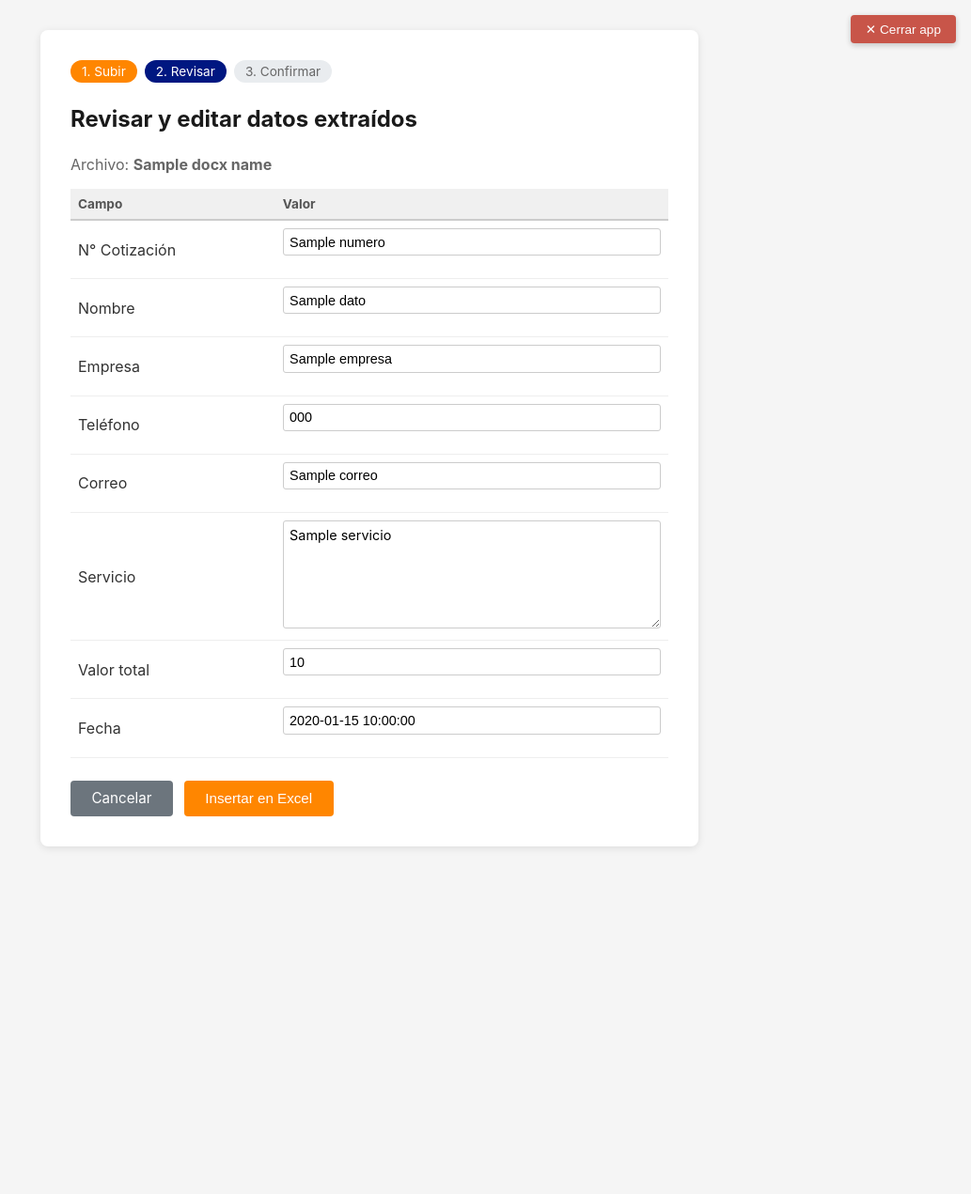
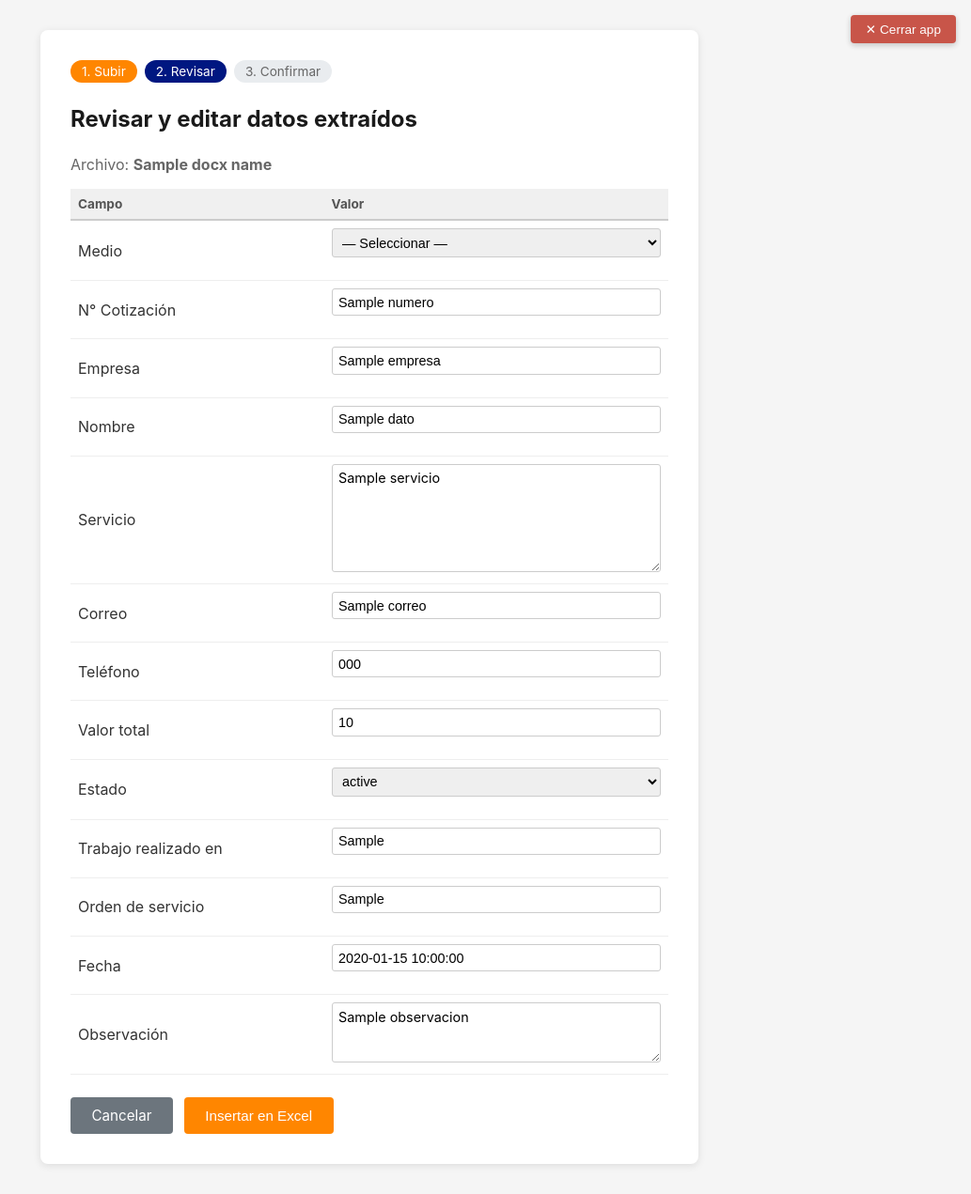
Before and after one commit to JulianSalazarD/excel-export, a Python web app: template templates/preview.html in a window 1280 px wide. Shown: the whole page at 94% size, without its empty margins (247-1280 px from the left). Before the commit the page ends 903 px from the top, so only its background shows below. Run offline with Jinja, Linux system fonts and the light colour scheme; the template is opened without the code that fills it: most values are stand-ins (such as "Sample title", 1, 10 or a date in 2020).

Commit message:
verify fields

```diff
--- a/insert_cotizacion.py
+++ b/insert_cotizacion.py
@@ -49,7 +49,10 @@
     ws.cell(row=next_row, column=COL_MAP["telefono"], value=datos.telefono)
     ws.cell(row=next_row, column=COL_MAP["valor_total"], value=_parse_valor(datos.valor_total))
     ws.cell(row=next_row, column=COL_MAP["estado"],   value=datos.estado or DEFAULT_ESTADO)
+    ws.cell(row=next_row, column=COL_MAP["trabajo_realizado_en"], value=datos.trabajo_realizado_en or "")
+    ws.cell(row=next_row, column=COL_MAP["orden_servicio"],       value=datos.orden_servicio or "")
     ws.cell(row=next_row, column=COL_MAP["fecha"],    value=datos.fecha)
+    ws.cell(row=next_row, column=COL_MAP["observacion"], value=datos.observacion or "")
 
 
 def insert_cotizacion(
--- a/templates/preview.html
+++ b/templates/preview.html
@@ -23,36 +23,69 @@
       </thead>
       <tbody>
         <tr>
+          <td>Medio</td>
+          <td>
+            <select name="medio" style="width:100%;padding:.35rem .4rem;border:1px solid #ccc;border-radius:3px;font-size:.9rem;">
+              <option value="">— Seleccionar —</option>
+              {% for m in medios %}
+              <option value="{{ m }}" {% if datos.medio == m %}selected{% endif %}>{{ m }}</option>
+              {% endfor %}
+            </select>
+          </td>
+        </tr>
+        <tr>
           <td>N° Cotización</td>
           <td><input type="text" name="numero" value="{{ datos.numero or '' }}"></td>
+        </tr>
+        <tr>
+          <td>Empresa</td>
+          <td><input type="text" name="empresa" value="{{ datos.empresa or '' }}"></td>
         </tr>
         <tr>
           <td>Nombre</td>
           <td><input type="text" name="nombre" value="{{ datos.nombre or '' }}"></td>
         </tr>
         <tr>
-          <td>Empresa</td>
-          <td><input type="text" name="empresa" value="{{ datos.empresa or '' }}"></td>
+          <td>Servicio</td>
+          <td><textarea name="servicio" rows="6" style="width:100%;resize:vertical;padding:.35rem .4rem;border:1px solid #ccc;border-radius:3px;font-size:.9rem;font-family:inherit;">{{ datos.servicio or '' }}</textarea></td>
+        </tr>
+        <tr>
+          <td>Correo</td>
+          <td><input type="text" name="correo" value="{{ datos.correo or '' }}"></td>
         </tr>
         <tr>
           <td>Teléfono</td>
           <td><input type="text" name="telefono" value="{{ datos.telefono or '' }}"></td>
         </tr>
         <tr>
-          <td>Correo</td>
-          <td><input type="text" name="correo" value="{{ datos.correo or '' }}"></td>
-        </tr>
-        <tr>
-          <td>Servicio</td>
-          <td><textarea name="servicio" rows="6" style="width:100%;resize:vertical;padding:.35rem .4rem;border:1px solid #ccc;border-radius:3px;font-size:.9rem;font-family:inherit;">{{ datos.servicio or '' }}</textarea></td>
-        </tr>
-        <tr>
           <td>Valor total</td>
           <td><input type="text" name="valor_total" value="{{ datos.valor_total or '' }}"></td>
         </tr>
         <tr>
+          <td>Estado</td>
+          <td>
+            <select name="estado" style="width:100%;padding:.35rem .4rem;border:1px solid #ccc;border-radius:3px;font-size:.9rem;">
+              {% for e in estados %}
+              <option value="{{ e }}" {% if datos.estado == e or (not datos.estado and e == 'RECIBIDA') %}selected{% endif %}>{{ e }}</option>
+              {% endfor %}
+            </select>
+          </td>
+        </tr>
+        <tr>
+          <td>Trabajo realizado en</td>
+          <td><input type="text" name="trabajo_realizado_en" value="{{ datos.trabajo_realizado_en or '' }}"></td>
+        </tr>
+        <tr>
+          <td>Orden de servicio</td>
+          <td><input type="text" name="orden_servicio" value="{{ datos.orden_servicio or '' }}"></td>
+        </tr>
+        <tr>
           <td>Fecha</td>
           <td><input type="text" name="fecha" value="{{ datos.fecha or '' }}"></td>
+        </tr>
+        <tr>
+          <td>Observación</td>
+          <td><textarea name="observacion" rows="3" style="width:100%;resize:vertical;padding:.35rem .4rem;border:1px solid #ccc;border-radius:3px;font-size:.9rem;font-family:inherit;">{{ datos.observacion or '' }}</textarea></td>
         </tr>
       </tbody>
     </table>
```
Also changed, not shown: app.py (+12 -0 lines).
